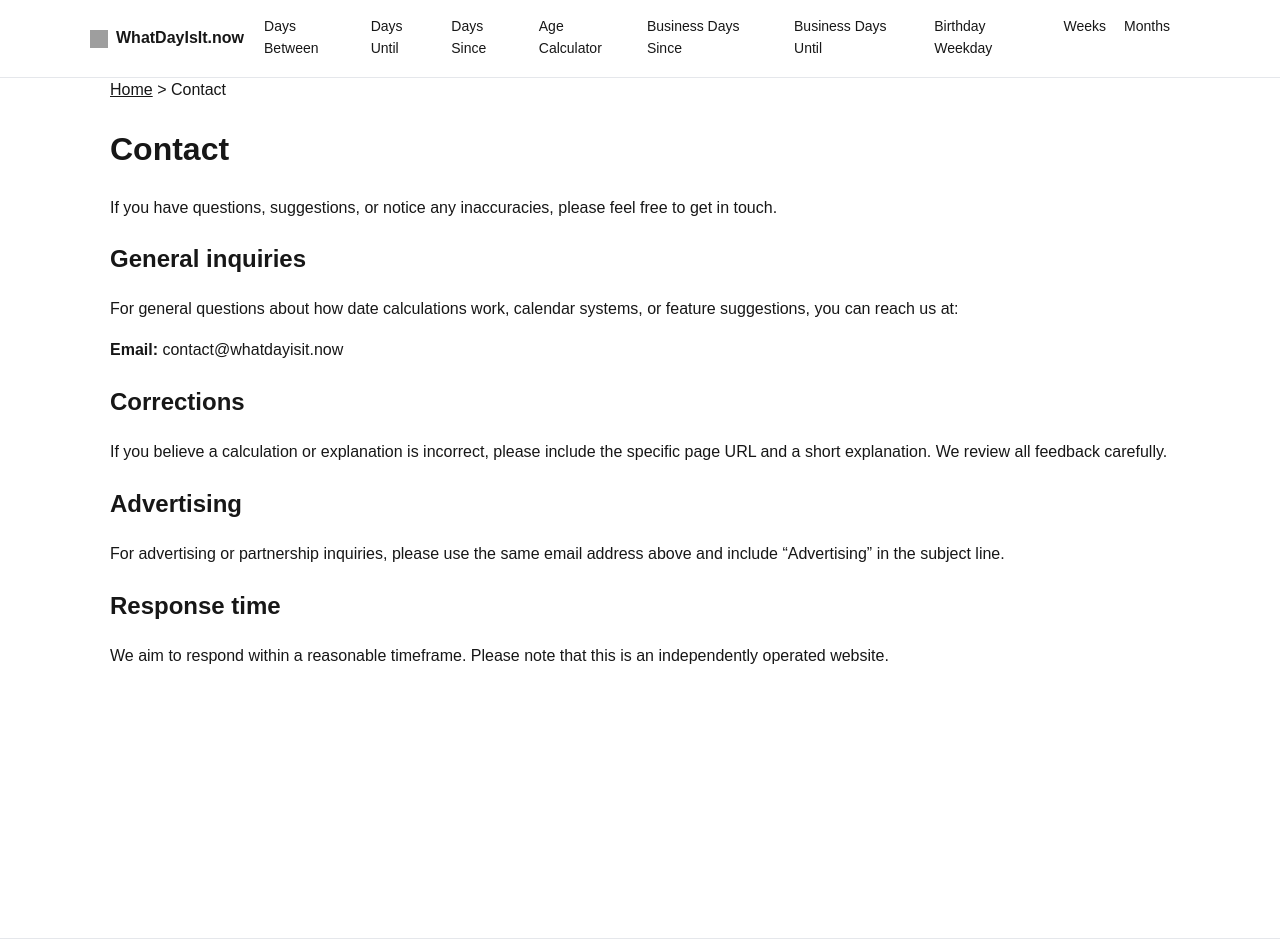
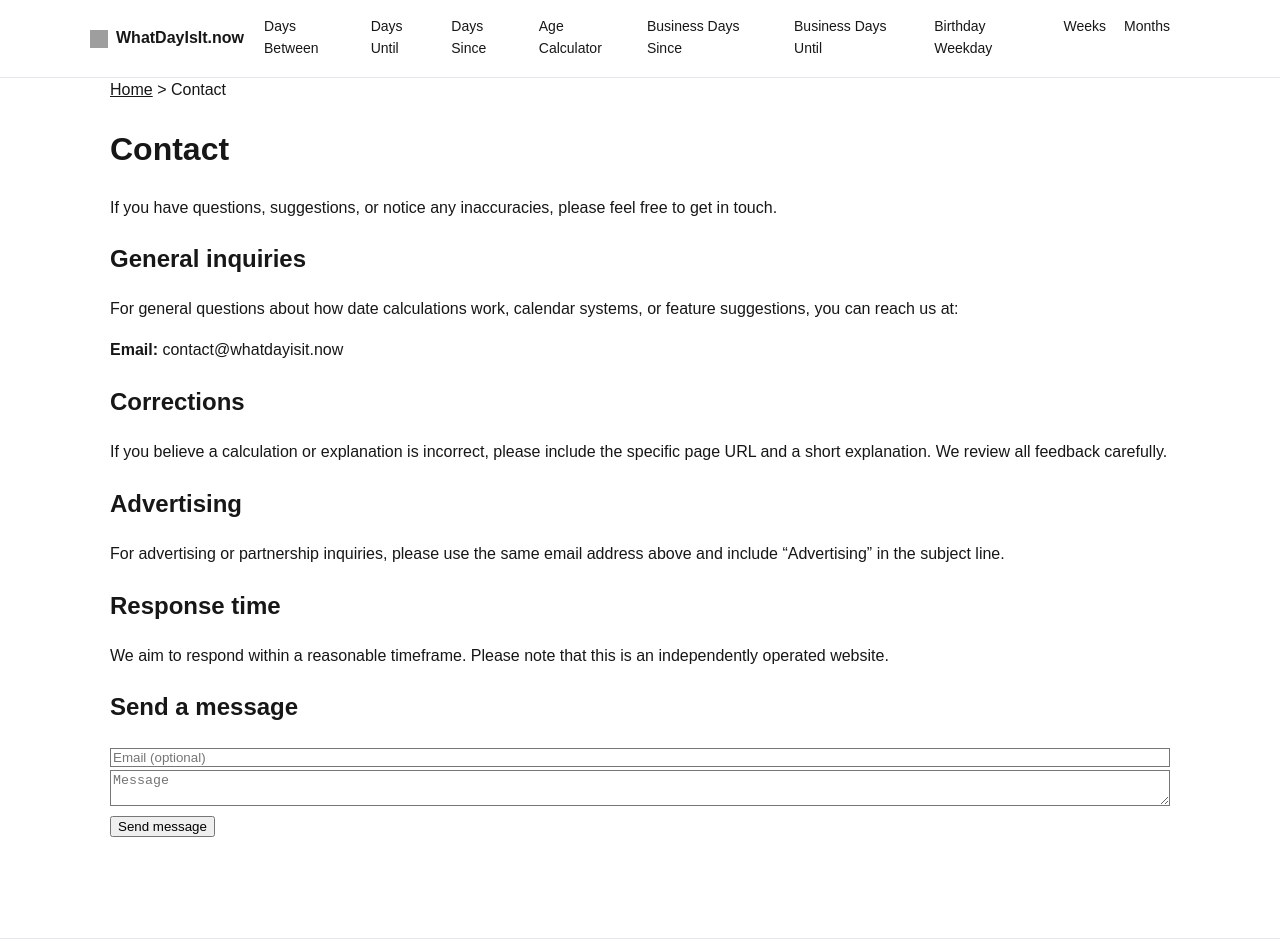
Before and after one commit to bosmeel/whatdayisit-now, a Next.js app: page /contact in a window 1280 px wide. Shown: the top 952 px of the page. Built offline with nearby package versions, Linux system fonts and the light colour scheme; grey boxes are pictures that could not be loaded.

Commit message:
Add contact form

```diff
--- /dev/null
+++ b/app/api/contact/route.ts
@@ -0,0 +1,28 @@
+import { NextResponse } from "next/server";
+import { Resend } from "resend";
+
+const resend = new Resend(process.env.RESEND_API_KEY);
+
+export async function POST(req: Request) {
+
+  const { email, message } = await req.json();
+
+  try {
+
+    await resend.emails.send({
+      from: "WhatDayIsIt <noreply@whatdayisit.now>",
+      to: "contact@whatdayisit.now",
+      subject: "Website message",
+      reply_to: email,
+      text: message
+    });
+
+    return NextResponse.json({ success: true });
+
+  } catch (error) {
+
+    return NextResponse.json({ success: false });
+
+  }
+
+}
--- a/app/contact/page.tsx
+++ b/app/contact/page.tsx
@@ -1,4 +1,7 @@
+"use client";
+
 import Link from "next/link";
+import { useState } from "react";
 
 export const metadata = {
   title: "Contact – WhatDayIsIt.now",
@@ -10,6 +13,24 @@ export const metadata = {
 };
 
 export default function ContactPage() {
+
+  const [email, setEmail] = useState("");
+  const [message, setMessage] = useState("");
+
+  async function submit(e: any) {
+    e.preventDefault();
+
+    await fetch("/api/contact", {
+      method: "POST",
+      headers: { "Content-Type": "application/json" },
+      body: JSON.stringify({ email, message }),
+    });
+
+    alert("Message sent");
+    setEmail("");
+    setMessage("");
+  }
+
   return (
     <main className="min-h-screen bg-white text-neutral-900 px-6 py-12">
       <div className="max-w-3xl mx-auto">
@@ -61,6 +82,35 @@ export default function ContactPage() {
             Please note that this is an independently operated website.
           </p>
 
+          <h2 className="mt-10">Send a message</h2>
+
+          <form onSubmit={submit} className="mt-4 space-y-4 not-prose">
+
+            <input
+              type="email"
+              placeholder="Email (optional)"
+              value={email}
+              onChange={(e) => setEmail(e.target.value)}
+              className="w-full border border-neutral-300 rounded px-3 py-2"
+            />
+
+            <textarea
+              required
+              placeholder="Message"
+              value={message}
+              onChange={(e) => setMessage(e.target.value)}
+              className="w-full border border-neutral-300 rounded px-3 py-2 h-32"
+            />
+
+            <button
+              type="submit"
+              className="bg-black text-white px-4 py-2 rounded hover:bg-neutral-800"
+            >
+              Send message
+            </button>
+
+          </form>
+
         </div>
       </div>
     </main>
--- a/package.json
+++ b/package.json
@@ -11,7 +11,8 @@
   "dependencies": {
     "next": "16.1.6",
     "react": "19.2.3",
-    "react-dom": "19.2.3"
+    "react-dom": "19.2.3",
+    "resend": "^6.9.4"
   },
   "devDependencies": {
     "@tailwindcss/postcss": "^4",
```
Also changed, not shown: 1 other file (tests, documents, lock files or other folders).
